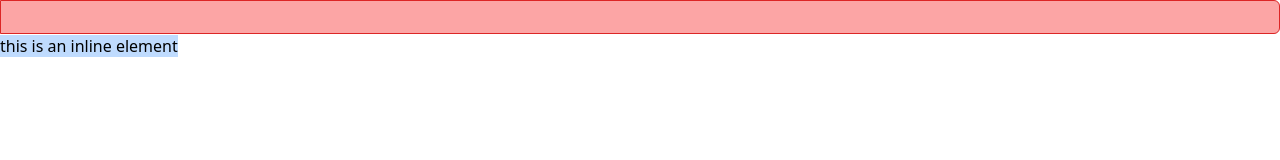
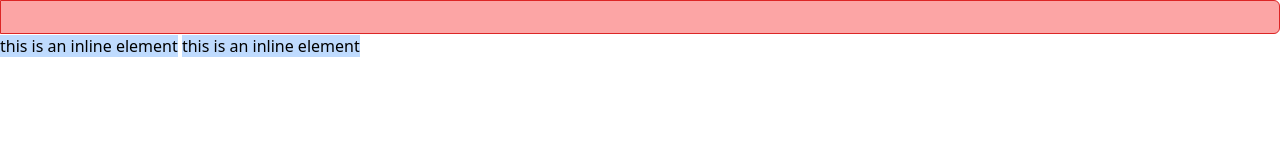
Before and after one commit to Kennytobiloba/tailwind, a website: page public/index.html in a window 1280 px wide. Drawn offline with Linux system fonts and the light colour scheme.

Commit message:
Add element

```diff
--- a/public/index.html
+++ b/public/index.html
@@ -9,5 +9,6 @@
 <body class="antialiased">
     <div class="border border-red-600 p-4 max-w-7xl mx-auto rounded-r-md hover:bg-red-300 hover:cursor-pointer"></div>
     <span class="bg-blue-200">this is an inline element</span>
+    <span class="bg-blue-200">this is an inline element</span>
 </body>
 </html>
```
